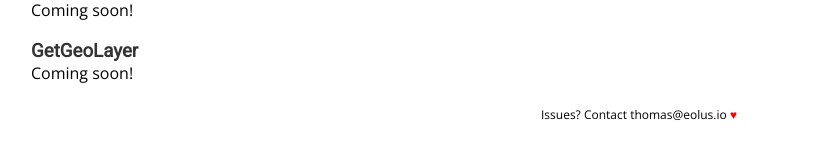
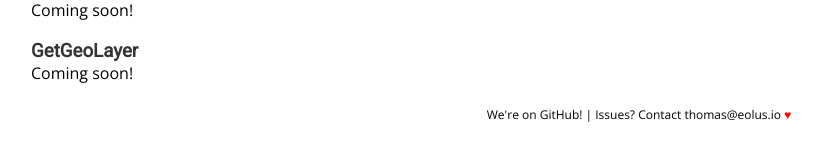
Before and after one commit to AMJADH195/eolus.io, a PHP site: page /apiSpecs.php in a window 1280 px wide. Shown: the part 938-1105 px from the top of the page, without its empty margins (1-823 px from the left). Run offline with PHP 8.4, Linux system fonts and the light colour scheme; data that the repository does not hold is empty.

Commit message:
add github link

```diff
--- a/web/eolusFooter.php
+++ b/web/eolusFooter.php
@@ -1,6 +1,6 @@
         </div>
         <br>
-        <div class="footer">Issues?  Contact <a href="mailto:thomas@eolus.io">thomas@eolus.io</a> <font color="#f00">&hearts;</font></div>
+        <div class="footer"><a href="https://github.com/thurs/eolus.io">We're on GitHub!</a> | Issues?  Contact <a href="mailto:thomas@eolus.io">thomas@eolus.io</a> <font color="#f00">&hearts;</font></div>
         <br><br>
     </body>
 </html>
```
Also changed, not shown: README.md.
